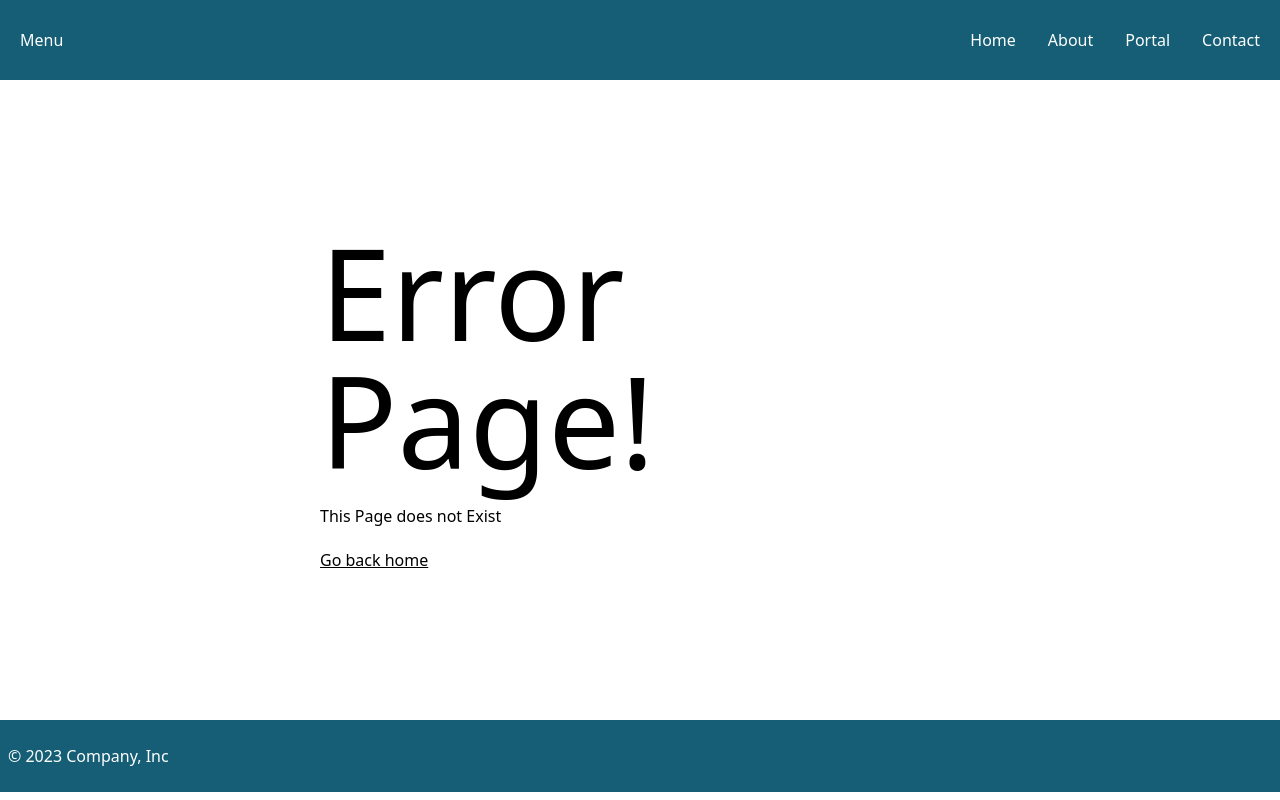
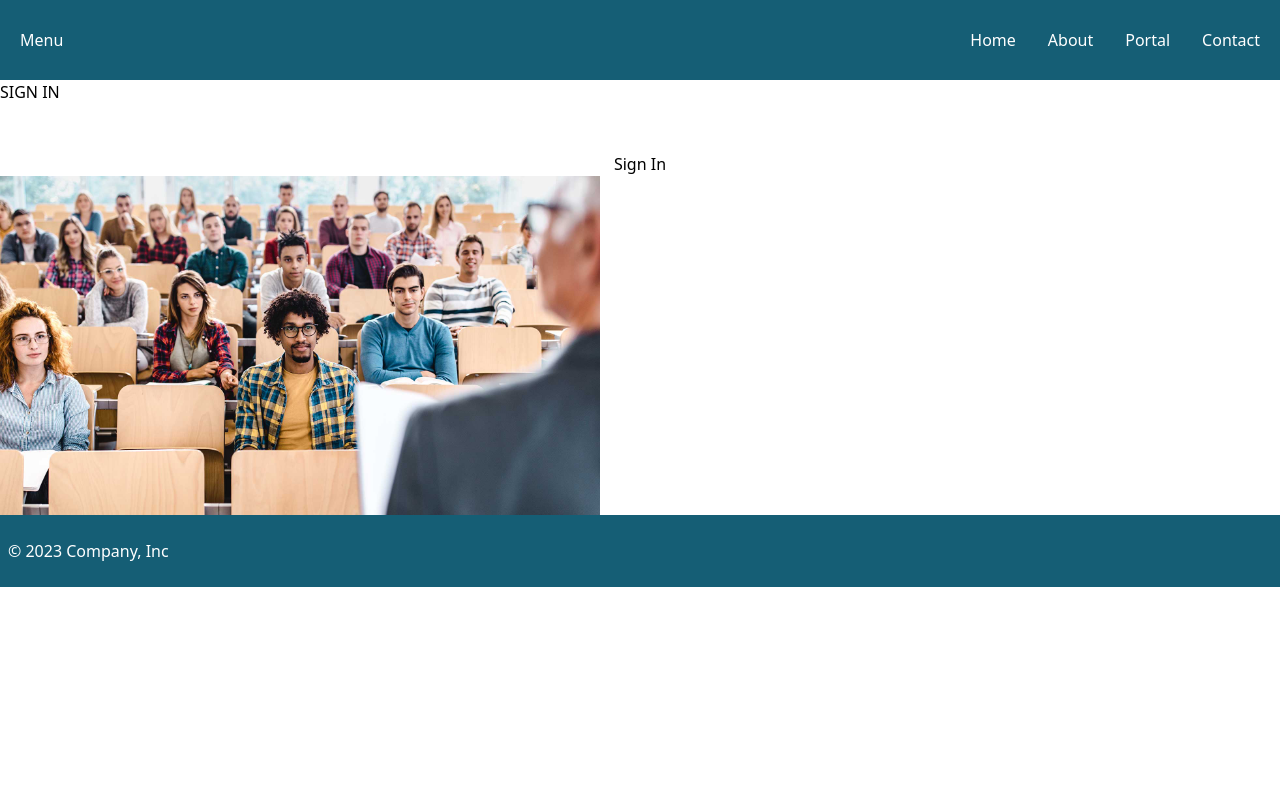
Before and after one commit to ibrawhim/Main-School-Portal, a React (Vite) app: page /student/signin in a window 1280 px wide. Built offline with nearby package versions, Linux system fonts and the light colour scheme.

Commit message:
creating student signin

```diff
--- a/package.json
+++ b/package.json
@@ -10,6 +10,7 @@
     "preview": "vite preview"
   },
   "dependencies": {
+    "animate.css": "^4.1.1",
     "formik": "^2.4.3",
     "react": "^18.2.0",
     "react-dom": "^18.2.0",
--- a/src/App.jsx
+++ b/src/App.jsx
@@ -4,7 +4,7 @@ import Footer from "./components/Footer"
 import Landing from "./pages/Landing"
 import Error from "./pages/Error"
 import StudentSignUp from "./pages/StudentSignUp"
-
+import Studentsignin from "./pages/Studentsignin"
 
 function App() {
 
@@ -16,6 +16,7 @@ function App() {
         <Route path="*" element={<Error/>}/>
         <Route path="/" element={<Landing/>}/>
         <Route path="/student/signup" element={<StudentSignUp/>}/>
+        <Route path="/student/signin" element={<Studentsignin/>}/>
       </Routes>
       <Footer/>
     </>
--- a/src/pages/Landing.jsx
+++ b/src/pages/Landing.jsx
@@ -1,5 +1,5 @@
 import React from 'react'
-// import student from '../Images/students.gif'
+import 'animate.css';
 import indians from '../Images/indians.jpg'
 import Div from '../components/Div'
 
@@ -16,7 +16,7 @@ const Landing = () => {
                    <h1 style={myFont}  className='text-6xl lg:mt-9 font-bold text-center'>Education is the passport to the future, for tomorrow belongs to those who prepare for it today.</h1>
                 </div>
                 <div className='m-3'>
-                    <img className='rounded-lg' src={indians} alt="" />
+                    <img className='rounded-lg animate_animated animate__flash' src={indians} alt="" />
                 </div>
             </section>
             <section className='grid sm:grid-cols-1 md:grid-cols-2 lg:grid-cols-2 xl:grid-cols-2'>
--- a/src/pages/StudentSignUp.jsx
+++ b/src/pages/StudentSignUp.jsx
@@ -34,7 +34,7 @@ const StudentSignUp = () => {
             <section className='grid lg:grid-cols-2 lg:my-5 md:grid-cols-2 sm:grid-cols-1 justify-content-center align-items-center'>
                 <div className='grid p-4 '>
                 <h1 className='font-bold text-3xl'>SIGN UP</h1>
-                    <form action="" onSubmit={formik.handleSubmit} className='border-4 border-cyan-500 rounded-sm rounded-lg rounded-md grid lg:grid-cols-1 md:grid-cols-2 sm:grid-cols-1 w-96 p-2 my-2'>
+                    <form action="" onSubmit={formik.handleSubmit} className='border-4 border-cyan-500 rounded-xl grid lg:grid-cols-1 md:grid-cols-2 sm:grid-cols-1 w-96 p-2 my-2'>
                         <label htmlFor="Firstname">Firstname</label>
                         <input  type="text" className={formik.touched.firstname && formik.errors.firstname ? 'border-2 p-2 caret-red-400 rounded border-red-500': 'border-2 p-2 caret-cyan-400 rounded border-cyan-800'}  name='firstname' placeholder='firstname' onChange={formik.handleChange} onBlur={formik.handleBlur} />
                         <small className="text-red-500">{formik.touched.firstname && formik.errors.firstname}</small>
--- /dev/null
+++ b/src/pages/Studentsignin.jsx
@@ -0,0 +1,26 @@
+import React from 'react';
+import fully from '../Images/fully.jpg'
+
+const Studentsignin = () => {
+  return (
+    <>
+    <div>
+        <section>
+            <div>
+                <h1>SIGN IN</h1>
+                <form action="" className='flex flex-col'>
+                    <input type="text" />
+                    <input type="text" />
+                    <button>Sign In</button>
+                </form>
+            </div>
+            <div>
+                <img src={fully} alt="" width={600} />
+            </div>
+        </section>
+    </div>
+    </>
+  )
+}
+
+export default Studentsignin
```
Also changed, not shown: src/Images/fully.jpg (renamed from src/Images/class.jpg), 1 other file (tests, documents, lock files or other folders).
